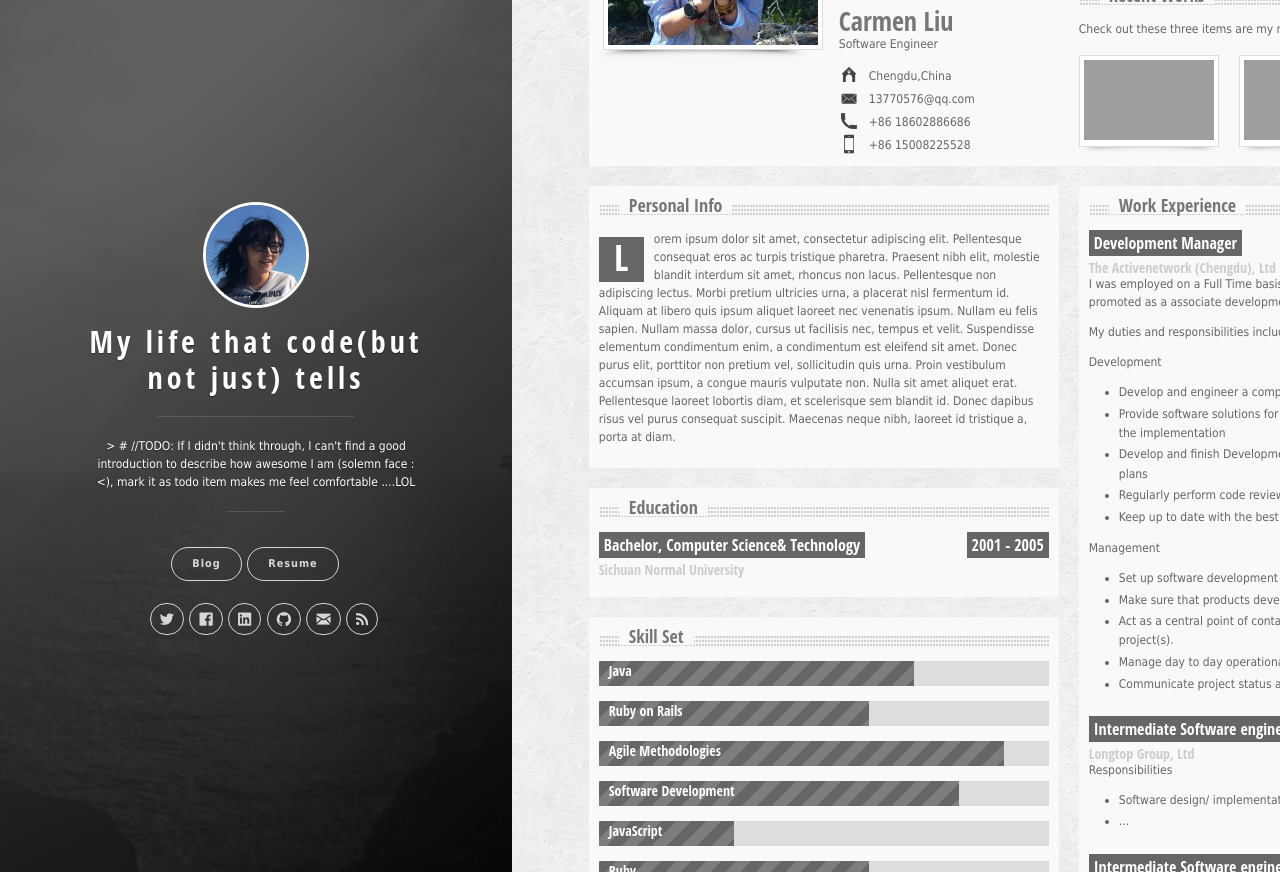
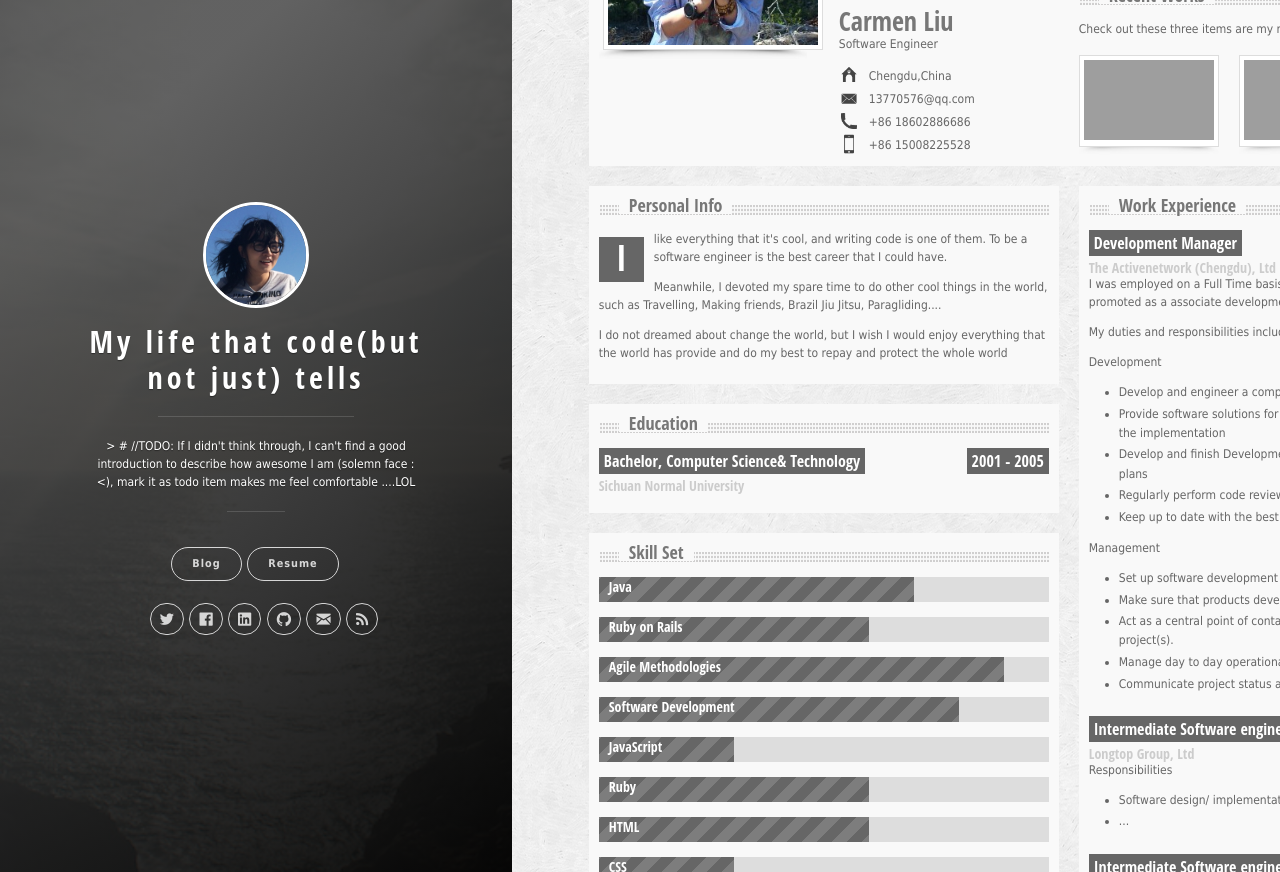
Before and after one commit to carmen0208/carmen0208.github.io, a Jekyll site: the page built from resume.html, in a window 1280 px wide and 900 px high, scrolled down 456 px, cut to the strip 28-900 px from the top of the window. Built offline with Jekyll 4.4.1, drawn with Linux system fonts in a browser that asks for light colours; nearby versions of some CDN libraries; grey boxes are pictures that could not be loaded.

Commit message:
finish basic info

```diff
--- a/resume.html
+++ b/resume.html
@@ -111,18 +111,14 @@ Family, Friends, Hip Hop, ブラジリアン柔術, paraglider, AI, Peace, What
                 <div class="one-half-box">
                     <div class="separator separator_title"><span>Personal Info</span></div>
                     <p>
-                    <span class="dropcap-bg left">L</span>orem ipsum dolor sit amet, consectetur adipiscing elit. Pellentesque
-                    consequat
-                    eros ac turpis tristique pharetra. Praesent nibh elit, molestie blandit interdum sit amet, rhoncus non lacus.
-                    Pellentesque non adipiscing lectus. Morbi pretium ultricies urna, a placerat nisl fermentum id. Aliquam at libero
-                    quis
-                    ipsum aliquet laoreet nec venenatis ipsum. Nullam eu felis sapien. Nullam massa dolor, cursus ut facilisis nec,
-                    tempus
-                    et velit. Suspendisse elementum condimentum enim, a condimentum est eleifend sit amet. Donec purus elit, porttitor
-                    non
-                    pretium vel, sollicitudin quis urna. Proin vestibulum accumsan ipsum, a congue mauris vulputate non. Nulla sit amet
-                    aliquet erat. Pellentesque laoreet lobortis diam, et scelerisque sem blandit id. Donec dapibus risus vel purus
-                    consequat suscipit. Maecenas neque nibh, laoreet id tristique a, porta at diam.</p>
+                    <span class="dropcap-bg left">I</span>
+										like everything that it's cool, and writing code is one of them. To be a software engineer is the best career that I could have.
+									</p><p>
+										Meanwhile, I devoted my spare time to do other cool things in the world, such as Travelling, Making friends, Brazil Jiu Jitsu, Paragliding....
+</p><p>
+										I do not dreamed about change the world, but I wish I would enjoy everything that the world has provide and do my best to repay and protect the whole world
+
+									 </p>
                 </div>
                 <!-- PERSONAL INFO -->
                 <!-- EDUCATION -->
```
